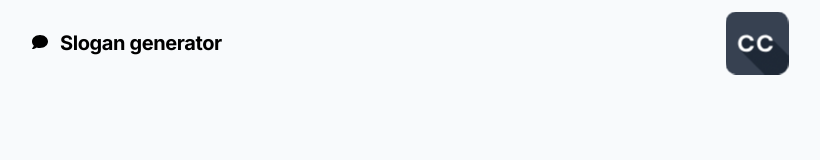
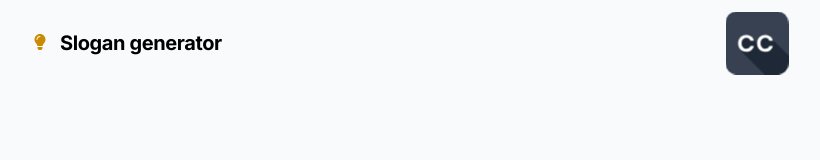
Before and after one commit to chasecee/ai-chat, a Next.js app: page / in a window 1280 px wide. Shown: the top 160 px of the page, without its empty margins (228-1048 px from the left). Built offline with nearby package versions, Linux system fonts and the light colour scheme.

Commit message:
fix deploy

```diff
--- a/app/components/Header.jsx
+++ b/app/components/Header.jsx
@@ -1,11 +1,14 @@
 import Link from "next/link";
-import { FaComment } from "react-icons/fa";
+import { FaLightbulb } from "react-icons/fa";
 import Logos from "./Logos";
 export default function Header() {
   return (
     <header className="flex justify-between items-center w-full p-2 px-5 tracking-tight max-w-[50rem] mx-auto">
-      <Link href="/" className="flex gap-3 items-baseline">
-        <FaComment className="" />
+      <Link
+        href="/"
+        className="flex gap-3 items-baseline text-black dark:text-gray-400"
+      >
+        <FaLightbulb className="fill-yellow-600" />
         <h1 className="text-xl font-bold ">Slogan generator</h1>
       </Link>
       <Link href="https://chasecee.com" className="flex gap-3 items-baseline">
--- a/app/components/Loading.jsx
+++ b/app/components/Loading.jsx
@@ -3,7 +3,7 @@ const SvgComponent = (props) => (
   <svg
     xmlns="http://www.w3.org/2000/svg"
     fill="none"
-    className="animate-spin -ml-1 mr-3 h-5 w-5 text-white"
+    className="animate-spin -ml-1 mr-3 h-5 w-5 "
     viewBox="0 0 24 24"
     {...props}
   >
--- a/app/page.tsx
+++ b/app/page.tsx
@@ -2,7 +2,7 @@
 
 import { useCompletion } from "ai/react";
 import Header from "./components/Header";
-import { SetStateAction, useState } from "react";
+import { useState } from "react";
 import Loading from "./components/Loading";
 
 export default function SloganGenerator() {
@@ -66,9 +66,9 @@ export default function SloganGenerator() {
           </div>
         </form>
         <div className="whitespace-pre-wrap my-6 ">
-          <div className="text-xl font-bold text-center leading-10 ">
+          <div className="text-2xl font-bold text-center leading-10 ">
             {isLoading && (
-              <div className="opacity-50">
+              <div className="text-xl opacity-50 flex gap-0 flex-row w-full items-center justify-center">
                 <Loading />
                 Thinking...
               </div>
```
